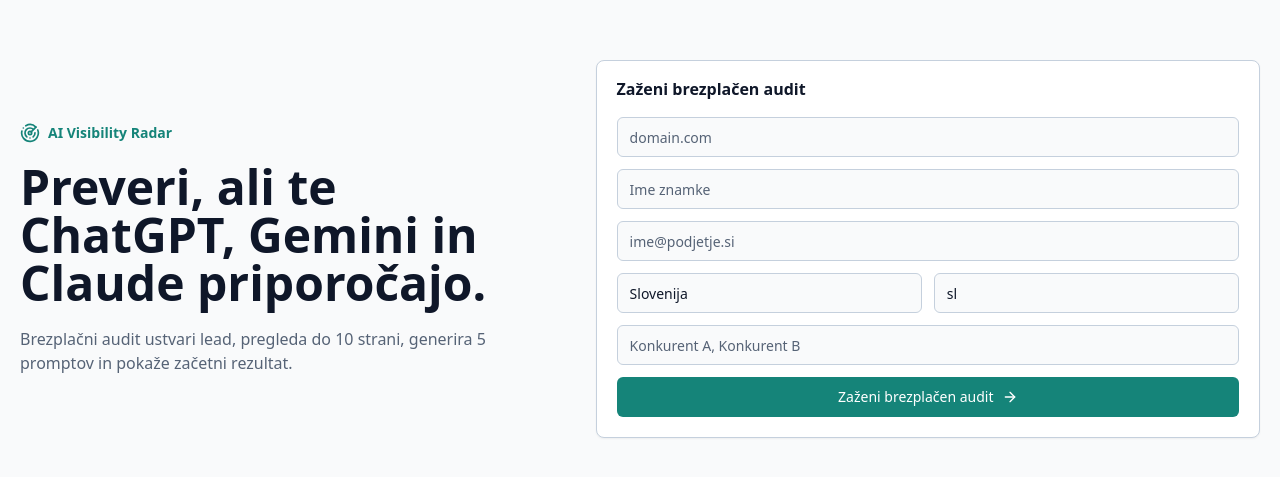
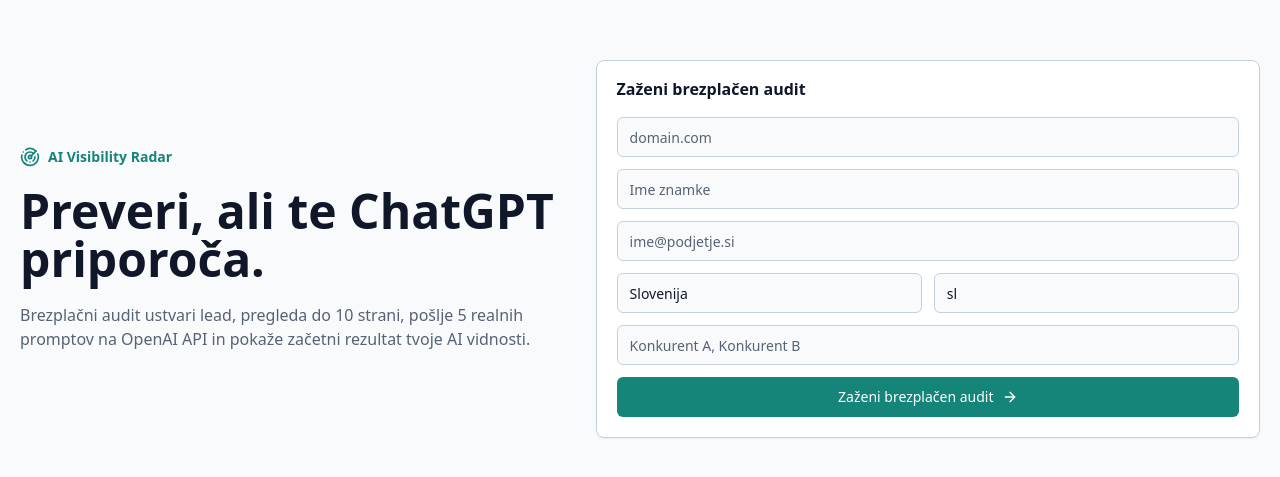
Before and after one commit to preserenfrance/ai-visibility-radar, a Next.js app in the folder apps/web/: page /ai-visibility-checker in a window 1280 px wide. Shown: the part 151-628 px from the top of the page. Built offline with nearby package versions, Linux system fonts and the light colour scheme.

Commit message:
Use OpenAI for free audit

```diff
--- a/apps/web/app/ai-visibility-checker/page.tsx
+++ b/apps/web/app/ai-visibility-checker/page.tsx
@@ -48,10 +48,11 @@
             AI Visibility Radar
           </div>
           <h1 className="max-w-2xl text-4xl font-semibold leading-tight sm:text-5xl">
-            Preveri, ali te ChatGPT, Gemini in Claude priporočajo.
+            Preveri, ali te ChatGPT priporoča.
           </h1>
           <p className="mt-5 max-w-xl text-muted-foreground">
-            Brezplačni audit ustvari lead, pregleda do 10 strani, generira 5 promptov in pokaže začetni rezultat.
+            Brezplačni audit ustvari lead, pregleda do 10 strani, pošlje 5 realnih promptov na OpenAI API
+            in pokaže začetni rezultat tvoje AI vidnosti.
           </p>
         </div>
         <Card>
@@ -88,6 +89,14 @@
   const message = error instanceof Error ? error.message : "";
   const lower = message.toLowerCase();
   if (
+    lower.includes("openai_api_key") ||
+    lower.includes("openai responses api error") ||
+    lower.includes("rate limit") ||
+    lower.includes("insufficient_quota")
+  ) {
+    return "openai";
+  }
+  if (
     lower.includes("prepared statement") ||
     lower.includes("pgbouncer") ||
     lower.includes("supavisor")
@@ -119,6 +128,8 @@
 
 function auditErrorMessage(errorCode: string) {
   switch (errorCode) {
+    case "openai":
+      return "Audita trenutno ni bilo mogoče zagnati, ker OpenAI API ni pravilno nastavljen ali nima dovolj kvote. Na Vercelu preveri OPENAI_API_KEY in po želji OPENAI_MODEL.";
     case "database":
       return "Audita trenutno ni bilo mogoče zagnati, ker povezava z bazo ali migracije niso pripravljene. Preveri Vercel okoljske spremenljivke in produkcijsko bazo.";
     case "schema":
--- a/apps/web/lib/services.ts
+++ b/apps/web/lib/services.ts
@@ -596,7 +596,7 @@
   const scan = await createScanForBrand(brand.id, {
     triggerType: "free_audit",
     promptLimit: FREE_AUDIT_LIMITS.promptCount,
-    providers: ["mock"],
+    providers: ["openai"],
     repeatCount: FREE_AUDIT_LIMITS.repeatCount,
     runNow: true
   });
--- a/packages/ai/src/index.ts
+++ b/packages/ai/src/index.ts
@@ -12,6 +12,8 @@
   modelOverride?: string;
   searchEnabled?: boolean;
 };
+
+const DEFAULT_OPENAI_MODEL = "gpt-5.4-mini";
 
 export function createAiAdapter(
   provider: AiEngineProvider,
@@ -53,9 +55,8 @@
 
   async runPrompt(input: RunPromptInput): Promise<RunPromptOutput> {
     const apiKey = this.config.OPENAI_API_KEY;
-    const model = this.options.modelOverride ?? this.config.OPENAI_MODEL;
+    const model = this.options.modelOverride ?? this.config.OPENAI_MODEL ?? DEFAULT_OPENAI_MODEL;
     if (!apiKey) throw new Error("OPENAI_API_KEY is required");
-    if (!model) throw new Error("OPENAI_MODEL is required");
 
     const searchEnabled = this.options.searchEnabled ?? input.searchEnabled;
     const body: Record<string, unknown> = {
```
